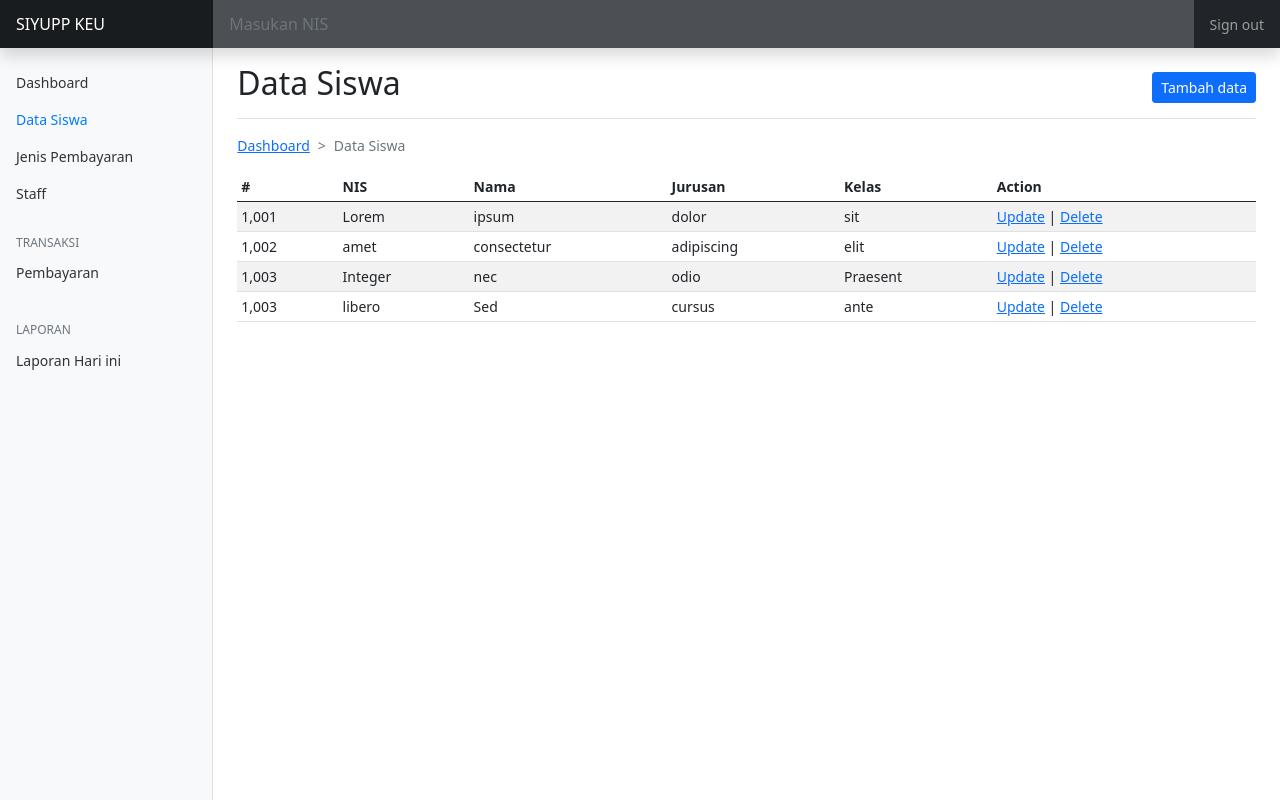
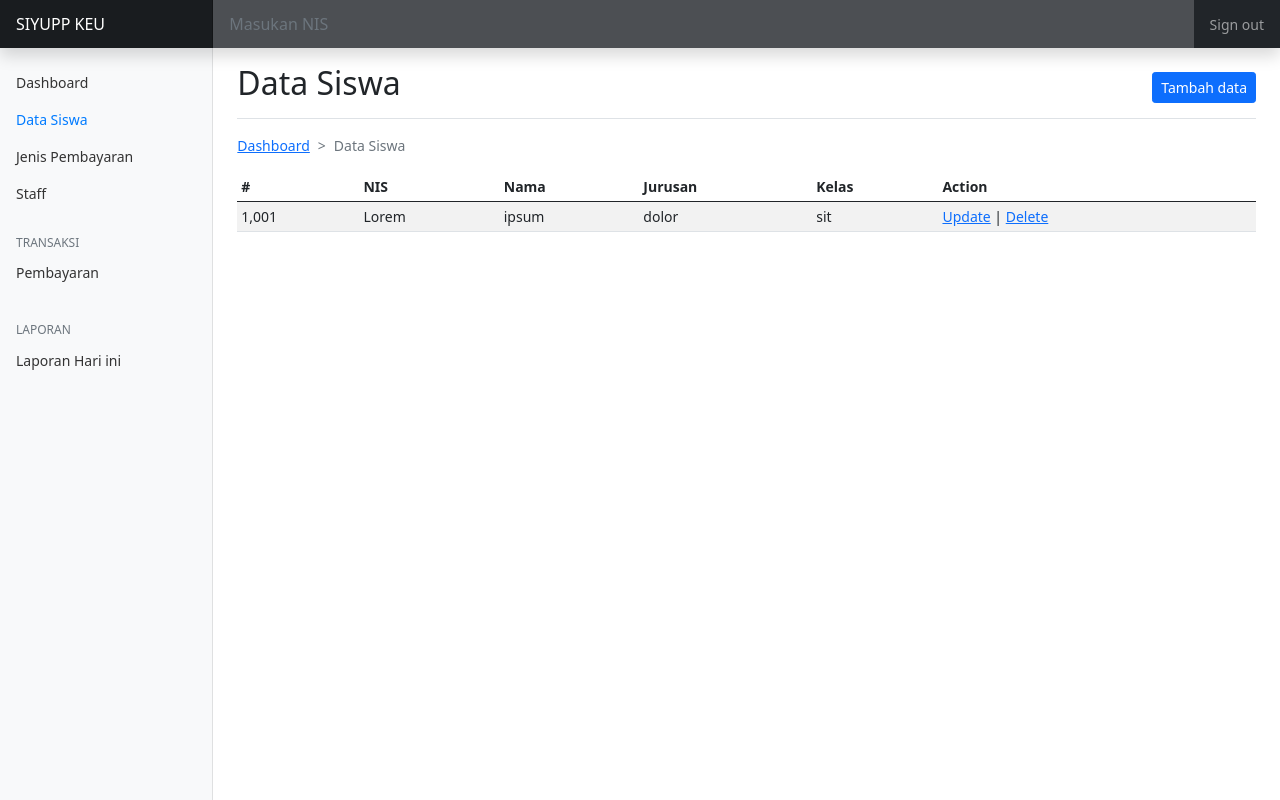
Before and after one commit to aladinputra/ukk_spp_2021, a CodeIgniter app: page /ukk_spp_2021/Siswa in a window 1280 px wide. Run offline with CodeIgniter, Linux system fonts and the light colour scheme.

Commit message:
Update View siswa/index

```diff
--- a/application/views/siswa/index.php
+++ b/application/views/siswa/index.php
@@ -34,30 +34,6 @@
         <td>sit</td>
         <td> <a href="<?php echo base_url().'Siswa/update' ?>">Update</a> | <a href="<?php echo base_url().'Siswa/delete' ?>" onclick="return confirm('Yakin Menghapus Data ini?');"> Delete</a></td>
       </tr>
-      <tr>
-        <td>1,002</td>
-        <td>amet</td>
-        <td>consectetur</td>
-        <td>adipiscing</td>
-        <td>elit</td>
-        <td> <a href="<?php echo base_url().'Siswa/update' ?>">Update</a> | <a href="<?php echo base_url().'Siswa/delete' ?>" onclick="return confirm('Yakin Menghapus Data ini?');"> Delete</a></td>
-      </tr>
-      <tr>
-        <td>1,003</td>
-        <td>Integer</td>
-        <td>nec</td>
-        <td>odio</td>
-        <td>Praesent</td>
-        <td> <a href="<?php echo base_url().'Siswa/update' ?>">Update</a> | <a href="<?php echo base_url().'Siswa/delete' ?>" onclick="return confirm('Yakin Menghapus Data ini?');"> Delete</a></td>
-      </tr>
-      <tr>
-        <td>1,003</td>
-        <td>libero</td>
-        <td>Sed</td>
-        <td>cursus</td>
-        <td>ante</td>
-        <td> <a href="<?php echo base_url().'Siswa/update' ?>">Update</a> | <a href="<?php echo base_url().'Siswa/delete' ?>" onclick="return confirm('Yakin Menghapus Data ini?');"> Delete</a></td>
-      </tr>
 
     </tbody>
   </table>
```
